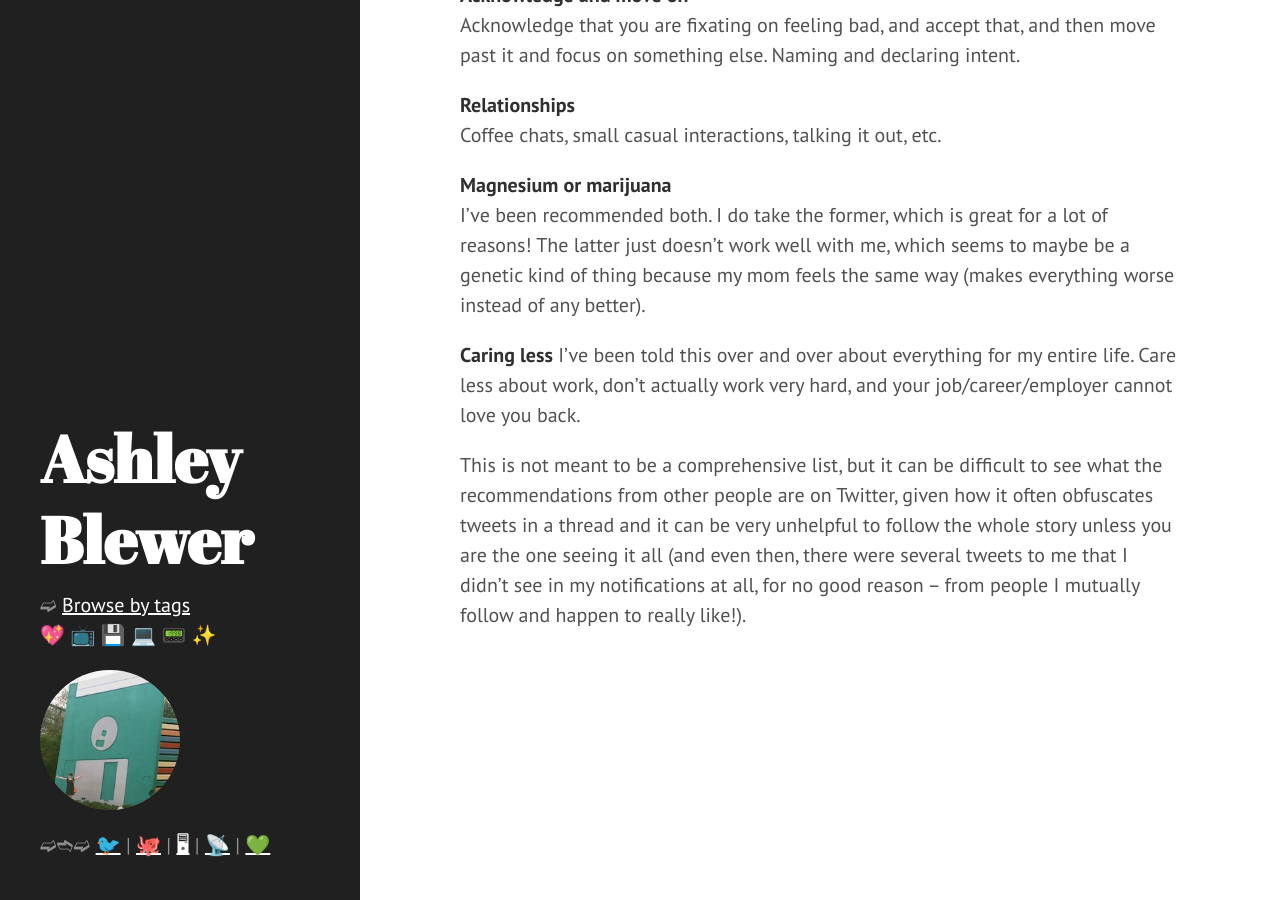
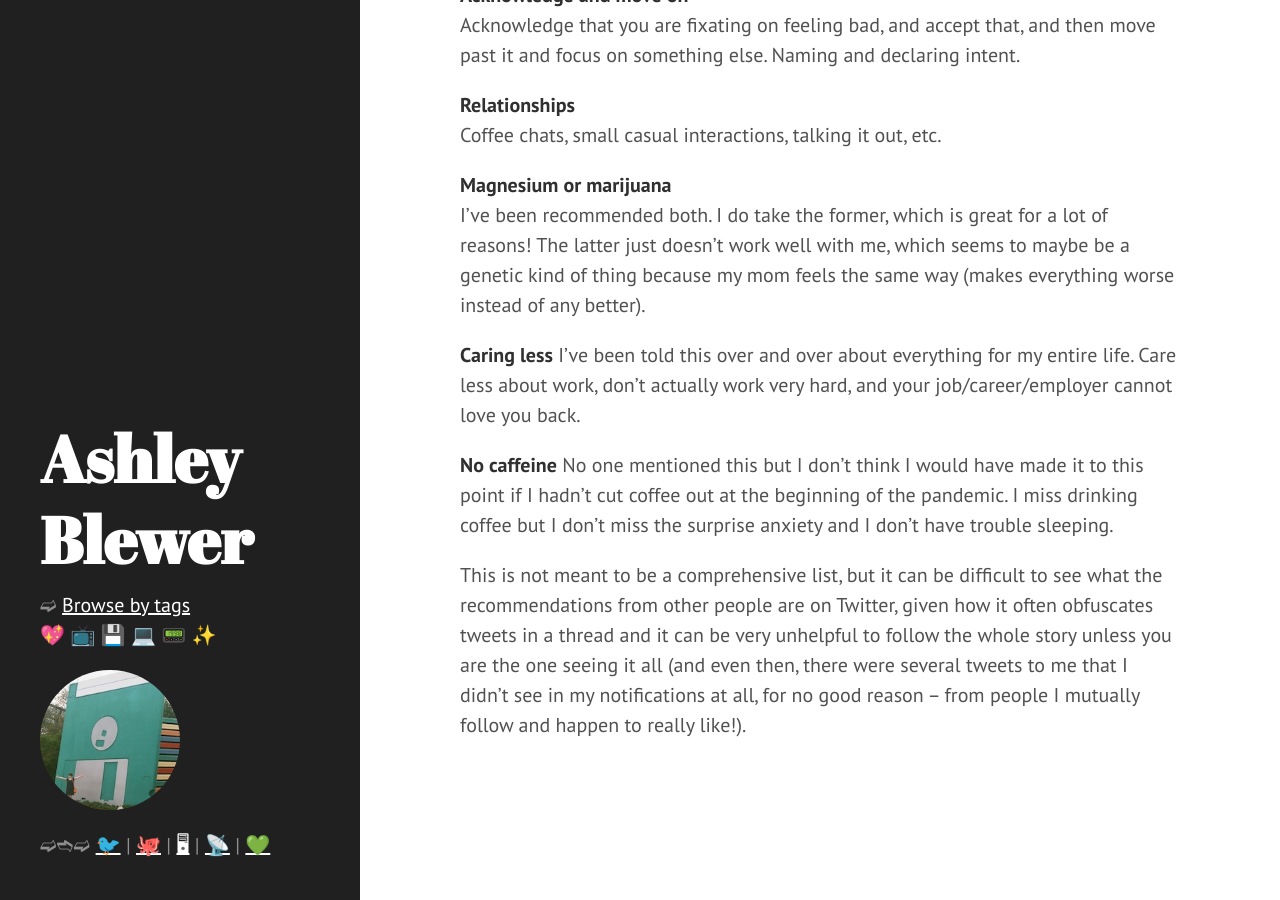
Before and after one commit to ablwr/ablwr.github.io, a Jekyll site: the page built from _posts/2021-04-09-being-burnt-out.md, in a window 1280 px wide and 900 px high, scrolled down 2290 px. Built offline with Jekyll 4.4.1, drawn with Linux system fonts in a browser that asks for light colours.

Commit message:
Add note about caffeine

```diff
--- a/_posts/2021-04-09-being-burnt-out.md
+++ b/_posts/2021-04-09-being-burnt-out.md
@@ -57,4 +57,7 @@ I've been recommended both. I do take the former, which is great for a lot of re
 **Caring less**
 I've been told this over and over about everything for my entire life. Care less about work, don't actually work very hard, and your job/career/employer cannot love you back.
 
+**No caffeine**
+No one mentioned this but I don't think I would have made it to this point if I hadn't cut coffee out at the beginning of the pandemic. I miss drinking coffee but I don't miss the surprise anxiety and I don't have trouble sleeping.
+
 This is not meant to be a comprehensive list, but it can be difficult to see what the recommendations from other people are on Twitter, given how it often obfuscates tweets in a thread and it can be very unhelpful to follow the whole story unless you are the one seeing it all (and even then, there were several tweets to me that I didn't see in my notifications at all, for no good reason -- from people I mutually follow and happen to really like!).
```
